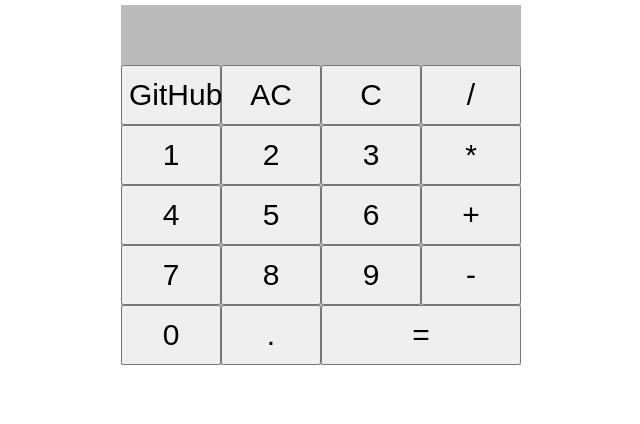
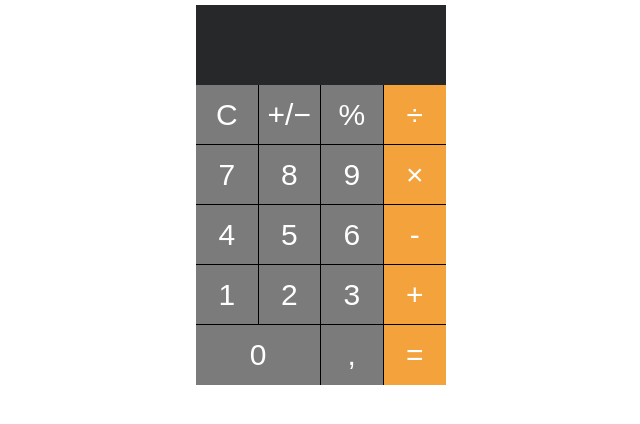
Before and after one commit to maxxie-whatsoever/Calculator, a React (Create React App) app in the folder calculator/: page / in a window 1280 px wide. Shown: the top 424 px of the page, without its empty margins (319-959 px from the left). Built offline with nearby package versions, Linux system fonts and the light colour scheme.

Commit message:
adding CSS

```diff
--- a/calculator/public/index.html
+++ b/calculator/public/index.html
@@ -3,6 +3,7 @@
   <head>
     <meta charset="utf-8" />
     <link rel="icon" href="%PUBLIC_URL%/favicon.ico" />
+    <link rel="preconnect" href="https://fonts.gstatic.com">
     <meta name="viewport" content="width=device-width, initial-scale=1" />
     <meta name="theme-color" content="#000000" />
     <meta
--- a/calculator/src/App.css
+++ b/calculator/src/App.css
@@ -1,6 +1,6 @@
 .result {
-  height: 60px;
-  background-color: #bbb;
+  height: 80px;
+  background-color: rgb(39, 40, 42);
   width: 100%;
 }
 
@@ -11,8 +11,9 @@
 }
 
 .container {
-  max-width: 400px;
+  max-width: 250px;
   margin: auto;
+  border-radius: 15px;
 }
 
 .buttons {
@@ -24,8 +25,22 @@ button {
   width: 25%;
   height: 60px;
   font-size: 30px;
+  background-color: rgb(123, 123, 123);
+  color: #ffffff;
+  border: 0;
+  border-right: 1px solid black;
+  border-bottom: 1px solid black;
 }
 
-button:last-child {
+button:nth-last-child(-n+3) {
+  border-bottom: none;
+}
+
+button:nth-child(4n), button:last-child {
+  background-color: rgb(243, 162, 60);
+  border-right: none;
+}
+
+.zero {
   width: 50%;
 }
--- a/calculator/src/App.js
+++ b/calculator/src/App.js
@@ -2,6 +2,7 @@ import React, {Component} from 'react';
 import Display from './Display';
 import Buttons from './Buttons.jsx';
 import './App.css';
+import './reset.css';
 
 class App extends Component {
     constructor() {
--- a/calculator/src/Buttons.jsx
+++ b/calculator/src/Buttons.jsx
@@ -4,29 +4,29 @@ class Buttons extends Component {
     render () {
         return (
             <div className='buttons'>
-                <button name='github'>      GitHub </button>
-                <button name='ac'>          AC     </button>
-                <button name='c'>           C      </button>
-                <button name='divide'>      /      </button>
+                <button name='c'>                               C      </button>
+                <button name='+/-'>                             +/−    </button>
+                <button name='%'>                               %      </button>
+                <button name='divide'>                          ÷      </button>
 
-                <button name='1'>           1      </button>
-                <button name='2'>           2      </button>
-                <button name='3'>           3      </button>
-                <button name='multiply'>    *      </button>
+                <button name='1'>                               7      </button>
+                <button name='2'>                               8      </button>
+                <button name='3'>                               9      </button>
+                <button name='multiply'>                        ×      </button>
 
-                <button name='4'>           4      </button>
-                <button name='5'>           5      </button>
-                <button name='6'>           6      </button>
-                <button name='add'>         +      </button>
+                <button name='4'>                               4      </button>
+                <button name='5'>                               5      </button>
+                <button name='6'>                               6      </button>
+                <button name='subtract'>                        -      </button>
 
-                <button name='7'>           7      </button>
-                <button name='8'>           8      </button>
-                <button name='9'>           9      </button>
-                <button name='subtract'>    -      </button>
+                <button name='7'>                               1      </button>
+                <button name='8'>                               2      </button>
+                <button name='9'>                               3      </button>
+                <button name='add'>                             +      </button>
 
-                <button name='0'>           0      </button>
-                <button name='dot'>         .      </button>
-                <button name='equal'>       =      </button>
+                <button name='0' className='zero'>              0      </button>
+                <button name='comma'>                           ,      </button>
+                <button name='equal'>                           =      </button>
             </div>
         )
     }
--- a/calculator/src/index.js
+++ b/calculator/src/index.js
@@ -1,6 +1,7 @@
 import React from 'react';
 import ReactDOM from 'react-dom';
 import './index.css';
+import './reset.css';
 import App from './App';
 
 ReactDOM.render( <App />, document.getElementById('root'));
--- /dev/null
+++ b/calculator/src/reset.css
@@ -0,0 +1,48 @@
+/* http://meyerweb.com/eric/tools/css/reset/
+   v2.0 | 20110126
+   License: none (public domain)
+*/
+
+html, body, div, span, applet, object, iframe,
+h1, h2, h3, h4, h5, h6, p, blockquote, pre,
+a, abbr, acronym, address, big, cite, code,
+del, dfn, em, img, ins, kbd, q, s, samp,
+small, strike, strong, sub, sup, tt, var,
+b, u, i, center,
+dl, dt, dd, ol, ul, li,
+fieldset, form, label, legend,
+table, caption, tbody, tfoot, thead, tr, th, td,
+article, aside, canvas, details, embed,
+figure, figcaption, footer, header, hgroup,
+menu, nav, output, ruby, section, summary,
+time, mark, audio, video {
+    margin: 0;
+    padding: 0;
+    border: 0;
+    font-size: 100%;
+    font: inherit;
+    vertical-align: baseline;
+}
+/* HTML5 display-role reset for older browsers */
+article, aside, details, figcaption, figure,
+footer, header, hgroup, menu, nav, section {
+    display: block;
+}
+body {
+    line-height: 1;
+}
+ol, ul {
+    list-style: none;
+}
+blockquote, q {
+    quotes: none;
+}
+blockquote:before, blockquote:after,
+q:before, q:after {
+    content: '';
+    content: none;
+}
+table {
+    border-collapse: collapse;
+    border-spacing: 0;
+}
```
Also changed, not shown: 1 other file (tests, documents, lock files or other folders).
